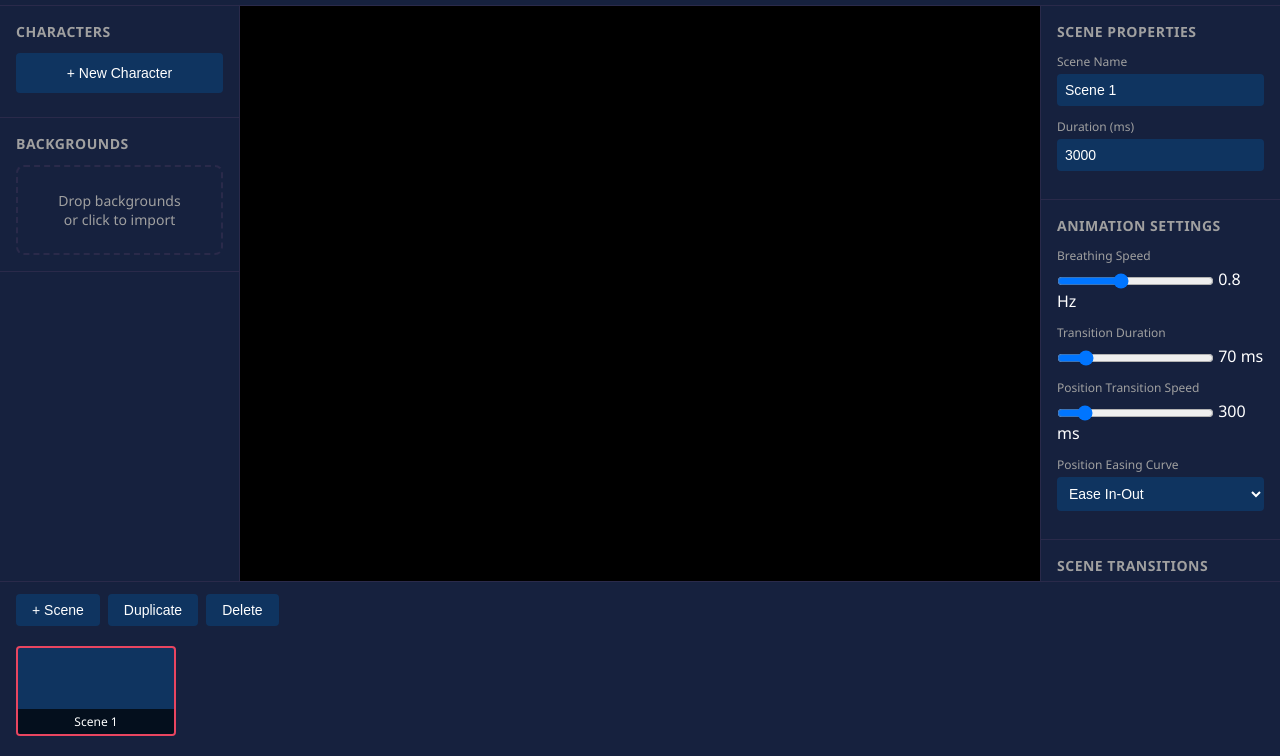
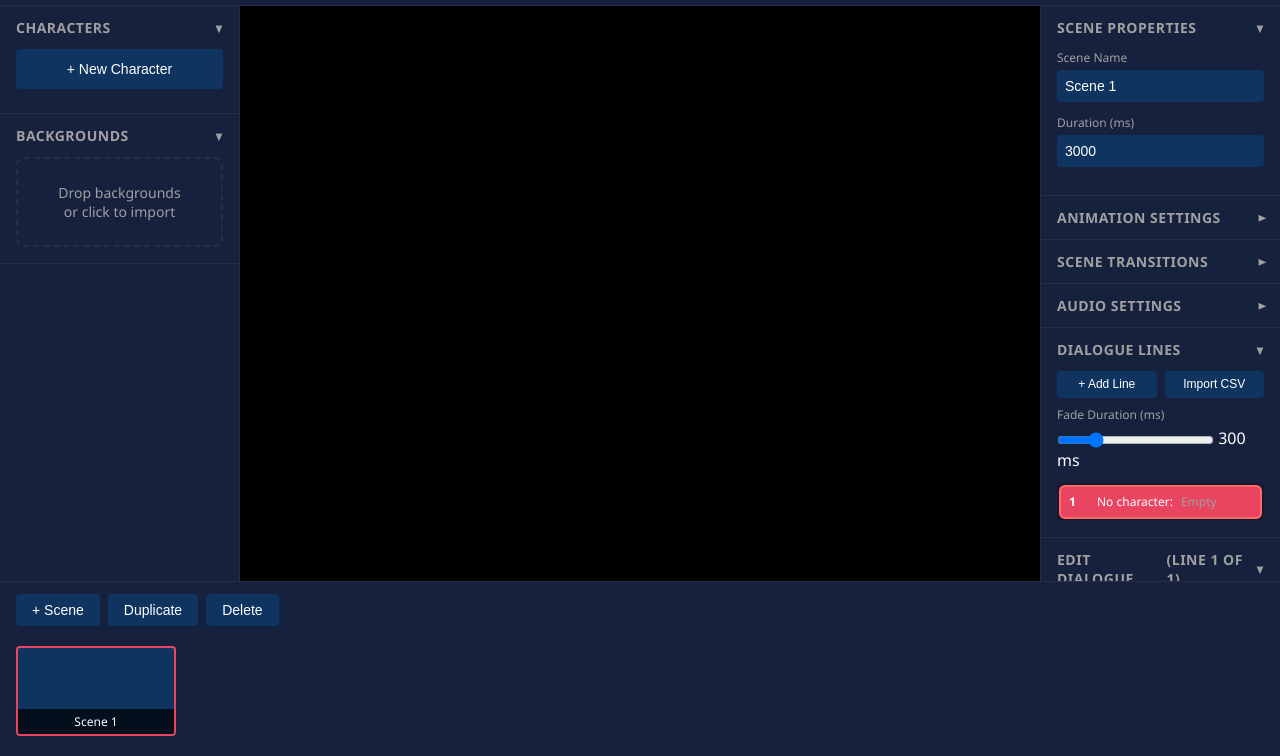
Before and after one commit to victorhugobc7/Sprite_gen, a plain HTML site: page index.html in a window 1280 px wide. Shown: the part 44-800 px from the top of the page. Drawn offline with Linux system fonts and the light colour scheme.

Commit message:
Add accordion functionality to panel sections
- All panel sections now collapse/expand on header click
- Animation Settings, Scene Transitions, and Audio Settings collapsed by default
- Smooth CSS transitions for expanding/collapsing
- Arrow indicator shows section state
- Clean header hover effect

```diff
--- a/css/styles.css
+++ b/css/styles.css
@@ -116,7 +116,6 @@ body {
 }
 
 .panel-section {
-    padding: 1rem;
     border-bottom: 1px solid var(--border-color);
 }
 
@@ -124,8 +123,44 @@ body {
     font-size: 0.875rem;
     text-transform: uppercase;
     color: var(--text-secondary);
-    margin-bottom: 0.75rem;
     letter-spacing: 0.5px;
+    padding: 0.75rem 1rem;
+    margin: 0;
+    cursor: pointer;
+    display: flex;
+    justify-content: space-between;
+    align-items: center;
+    user-select: none;
+    transition: background-color 0.2s ease;
+}
+
+.panel-section h3:hover {
+    background-color: var(--bg-input);
+}
+
+.panel-section h3::after {
+    content: '▼';
+    font-size: 0.625rem;
+    transition: transform 0.2s ease;
+}
+
+.panel-section.collapsed h3::after {
+    transform: rotate(-90deg);
+}
+
+.panel-section-content {
+    padding: 0 1rem 1rem 1rem;
+    overflow: hidden;
+    transition: max-height 0.3s ease, padding 0.3s ease, opacity 0.2s ease;
+    max-height: 2000px;
+    opacity: 1;
+}
+
+.panel-section.collapsed .panel-section-content {
+    max-height: 0;
+    padding-top: 0;
+    padding-bottom: 0;
+    opacity: 0;
 }
 
 /* Asset Lists */
--- a/index.html
+++ b/index.html
@@ -42,12 +42,15 @@
             <aside class="panel panel-left">
                 <div class="panel-section">
                     <h3>Characters</h3>
+                    <div class="panel-section-content">
                         <div id="character-list" class="asset-list">
                             <button id="btn-new-character" class="btn-full">+ New Character</button>
                         </div>
                     </div>
+                </div>
                 <div class="panel-section" id="character-sprites-section" style="display: none;">
                     <h3>Sprites <span id="character-sprites-name"></span></h3>
+                    <div class="panel-section-content">
                         <div id="character-sprites-list" class="asset-list">
                             <div class="drop-zone" id="sprite-drop-zone">
                                 <p>Drop sprites here<br>or click to import</p>
@@ -55,12 +58,15 @@
                             </div>
                         </div>
                     </div>
+                </div>
                 <div class="panel-section">
                     <h3>Backgrounds</h3>
+                    <div class="panel-section-content">
                         <div id="background-list" class="asset-list">
                             <div class="drop-zone" id="bg-drop-zone">
                                 <p>Drop backgrounds<br>or click to import</p>
                                 <input type="file" id="bg-input" accept="image/*" multiple hidden>
+                            </div>
                         </div>
                     </div>
                 </div>
@@ -83,6 +89,7 @@
             <aside class="panel panel-right">
                 <div class="panel-section">
                     <h3>Scene Properties</h3>
+                    <div class="panel-section-content">
                         <div class="property-group">
                             <label>Scene Name</label>
                             <input type="text" id="scene-name" placeholder="Scene 1">
@@ -92,9 +99,11 @@
                             <input type="number" id="scene-duration" value="3000" min="100">
                         </div>
                     </div>
+                </div>
 
                 <div class="panel-section" id="sprite-properties" style="display: none;">
                     <h3>Sprite Properties</h3>
+                    <div class="panel-section-content">
                         <div class="property-group">
                             <label>Active Sprite</label>
                             <select id="sprite-variant-select"></select>
@@ -122,9 +131,11 @@
                             <span id="sprite-opacity-value">100%</span>
                         </div>
                     </div>
+                </div>
 
-                <div class="panel-section">
+                <div class="panel-section collapsed">
                     <h3>Animation Settings</h3>
+                    <div class="panel-section-content">
                         <div class="property-group">
                             <label>Breathing Speed</label>
                             <input type="range" id="anim-breathing-speed" min="0" max="200" value="80">
@@ -158,9 +169,11 @@
                             </select>
                         </div>
                     </div>
+                </div>
 
-                <div class="panel-section">
+                <div class="panel-section collapsed">
                     <h3>Scene Transitions</h3>
+                    <div class="panel-section-content">
                         <div class="property-group">
                             <label>Scene Transition Style</label>
                             <select id="scene-transition-style">
@@ -195,9 +208,11 @@
                             <span id="bg-transition-duration-value">300 ms</span>
                         </div>
                     </div>
+                </div>
 
-                <div class="panel-section">
+                <div class="panel-section collapsed">
                     <h3>Audio Settings</h3>
+                    <div class="panel-section-content">
                         <div class="property-group">
                             <label>Expression Change SFX</label>
                             <div class="audio-upload-row">
@@ -230,9 +245,11 @@
                             <button id="btn-toggle-bgm" class="btn-secondary">▶ Play BGM</button>
                         </div>
                     </div>
+                </div>
 
                 <div class="panel-section">
                     <h3>Dialogue Lines</h3>
+                    <div class="panel-section-content">
                         <div class="dialogue-controls">
                             <button id="btn-add-dialogue" title="Add dialogue line">+ Add Line</button>
                             <button id="btn-import-csv" title="Import from CSV">Import CSV</button>
@@ -247,9 +264,11 @@
                             <!-- Dialogue lines will be added here dynamically -->
                         </div>
                     </div>
+                </div>
 
                 <div class="panel-section" id="dialogue-editor-section">
                     <h3>Edit Dialogue <span id="dialogue-line-number"></span></h3>
+                    <div class="panel-section-content">
                         <div class="property-group">
                             <label>Character Name</label>
                             <input type="text" id="dialogue-character" placeholder="Character">
@@ -289,6 +308,7 @@
                             <button id="btn-delete-dialogue" class="btn-danger">Delete This Line</button>
                         </div>
                     </div>
+                </div>
             </aside>
         </main>
 
--- a/js/app.js
+++ b/js/app.js
@@ -48,6 +48,9 @@ class SpriteGenApp {
      * Bind all event listeners
      */
     bindEventListeners() {
+        // Accordion functionality for panel sections
+        this.setupAccordions();
+
         // Toolbar buttons
         document.getElementById('btn-new').addEventListener('click', () => this.newProject());
         document.getElementById('btn-save').addEventListener('click', () => this.saveProject());
@@ -228,6 +231,22 @@ class SpriteGenApp {
         document.getElementById('btn-toggle-bgm').addEventListener('click', () => {
             const playing = this.audioManager.toggleBgm();
             document.getElementById('btn-toggle-bgm').textContent = playing ? '⏸ Pause BGM' : '▶ Play BGM';
+        });
+    }
+
+    /**
+     * Set up accordion functionality for collapsible panel sections
+     */
+    setupAccordions() {
+        const sections = document.querySelectorAll('.panel-section h3');
+        sections.forEach(header => {
+            header.addEventListener('click', (e) => {
+                // Don't toggle if clicking on an interactive element inside the header
+                if (e.target.tagName === 'INPUT' || e.target.tagName === 'BUTTON') return;
+
+                const section = header.parentElement;
+                section.classList.toggle('collapsed');
+            });
         });
     }
 
--- a/js/dialogue.js
+++ b/js/dialogue.js
@@ -18,7 +18,7 @@ export class DialogueSystem {
             style: 'default',
             visible: true,
             boxColor: '#e94560', // Default accent color
-            typingSpeed: 150, // ms per character (default middle point)
+            typingSpeed: 50, // ms per character (default middle point)
             displayedText: '', // Currently visible text (for typewriter effect)
             isTyping: false,
             typingComplete: false
```
Lines whose indentation alone changed are shown as unchanged.
